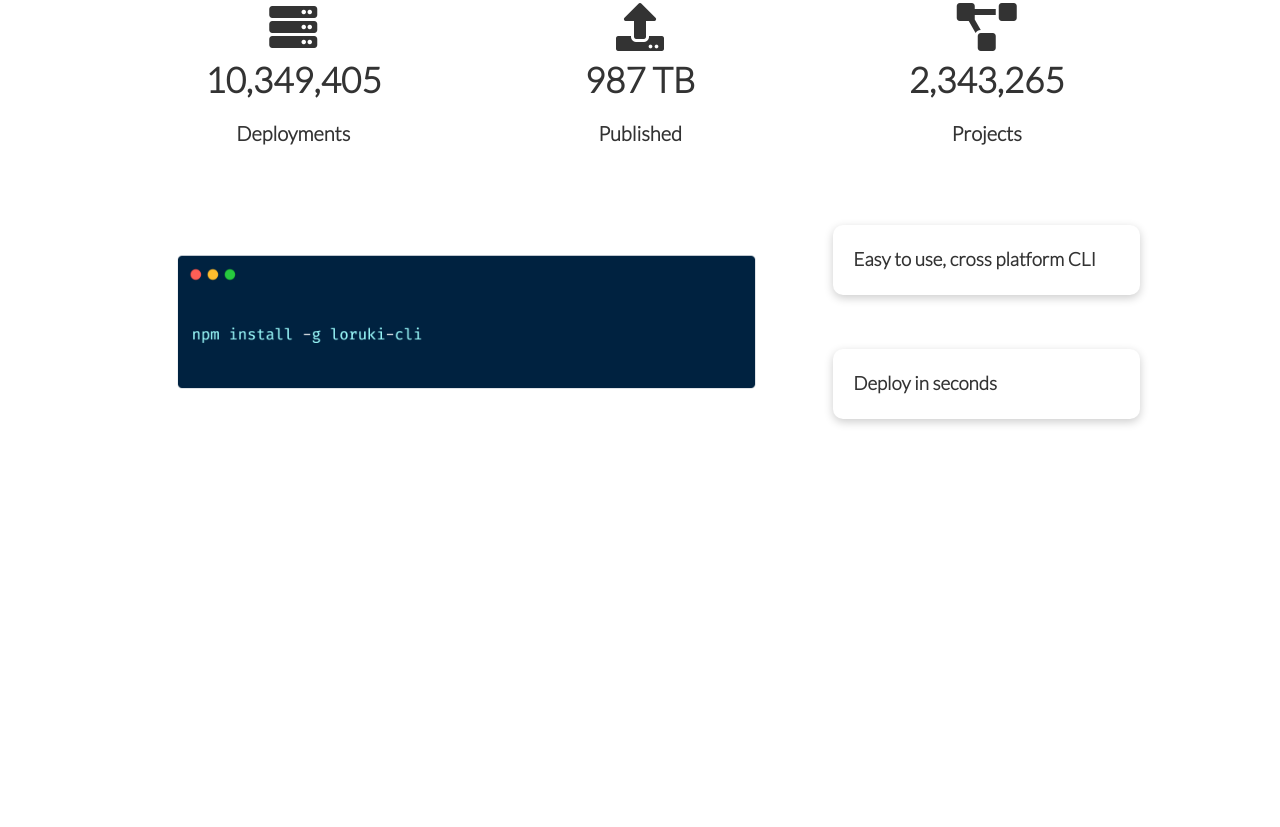
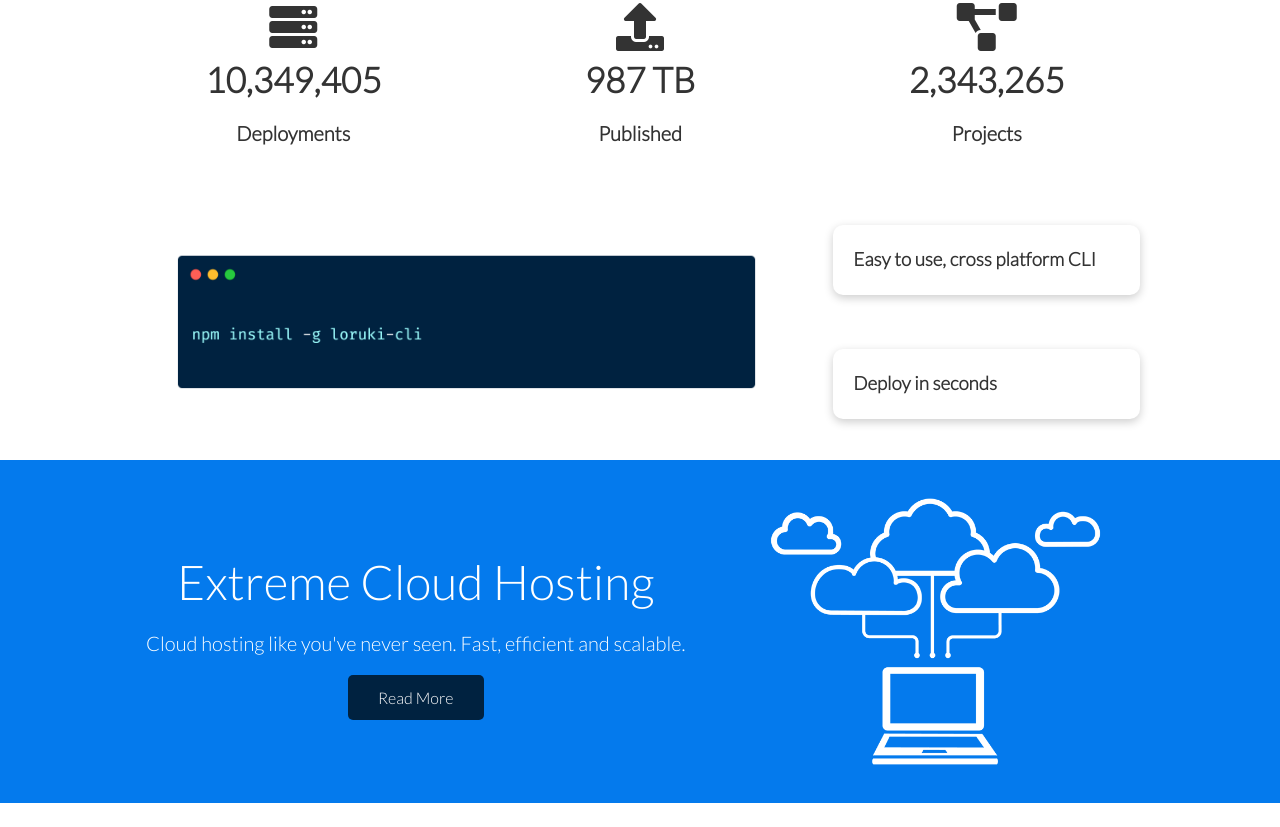
Before and after one commit to RyuTatsuki/TraversyMedia_clone-Loruki, a plain HTML site: page index.html in a window 1280 px wide. Shown: the part 675-1502 px from the top of the page. Before the commit the page ends 1111 px from the top, so only its background shows below. Drawn offline with Linux system fonts and the light colour scheme.

Commit message:
Cloud section creation
created cloud section
added some more utility classes

```diff
--- a/css/Utilities.css
+++ b/css/Utilities.css
@@ -31,6 +31,52 @@
 
 .btn:hover {
   transform: scale(0.98);
+}
+
+/* Backgrounds & Colored buttons*/
+.bg-primary,
+.btn-primary {
+  background-color: var(--primary-color);
+  color: #fff;
+}
+
+.bg-secondary,
+.btn-secondary {
+  background-color: var(--secondary-color);
+  color: #fff;
+}
+
+.bg-light,
+.btn-light {
+  background-color: var(--light-color);
+  color: #333;
+}
+
+.bg-dark,
+.btn-dark {
+  background-color: var(--dark-color);
+  color: #fff;
+}
+
+/* Text sizes */
+.lead {
+  font-size: 20px;
+}
+
+.sm {
+  font-size: 1rem;
+}
+
+.md {
+  font-size: 2rem;
+}
+
+.lg {
+  font-size: 3rem;
+}
+
+.xl {
+  font-size: 4rem;
 }
 
 .text-center {
--- a/css/style.css
+++ b/css/style.css
@@ -2,6 +2,9 @@
 
 :root {
   --primary-color: #047aed;
+  --secondary-color: #1c3fa8;
+  --light-color: #f4f4f4;
+  --dark-color: #002240;
 }
 
 * {
@@ -155,3 +158,8 @@ img {
   grid-column: 1 / span 2;
   grid-row: 1 / span 2;
 }
+
+/* Cloud */
+.cloud .grid {
+  grid-template-columns: 4fr 3fr;
+}
--- a/index.html
+++ b/index.html
@@ -105,5 +105,19 @@
         </div>
       </div>
     </section>
+
+    <!-- Cloud -->
+    <section class="cloud bg-primary my-2 py-2">
+      <div class="container grid">
+        <div class="text-center">
+          <h2 class="lg">Extreme Cloud Hosting</h2>
+          <p class="lead my-1">
+            Cloud hosting like you've never seen. Fast, efficient and scalable.
+          </p>
+          <a href="features.html" class="btn btn-dark">Read More</a>
+        </div>
+        <img src="img/cloud.png" alt="" />
+      </div>
+    </section>
   </body>
 </html>
```
